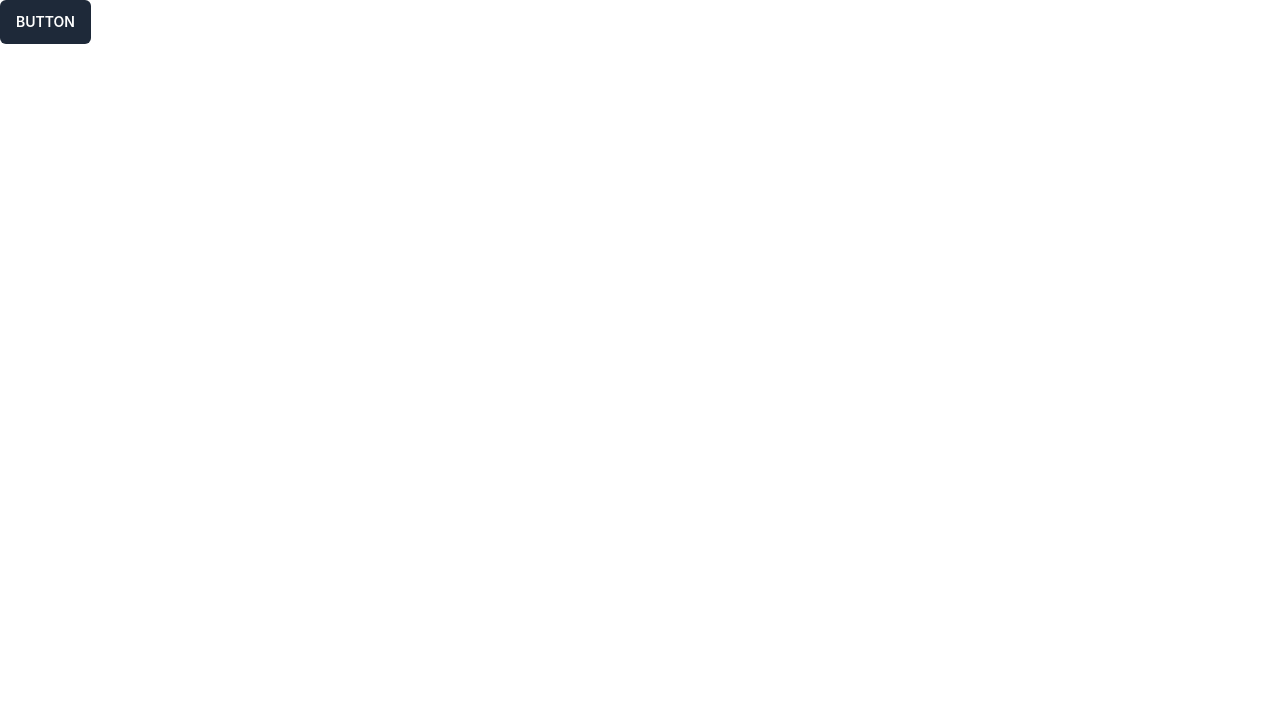
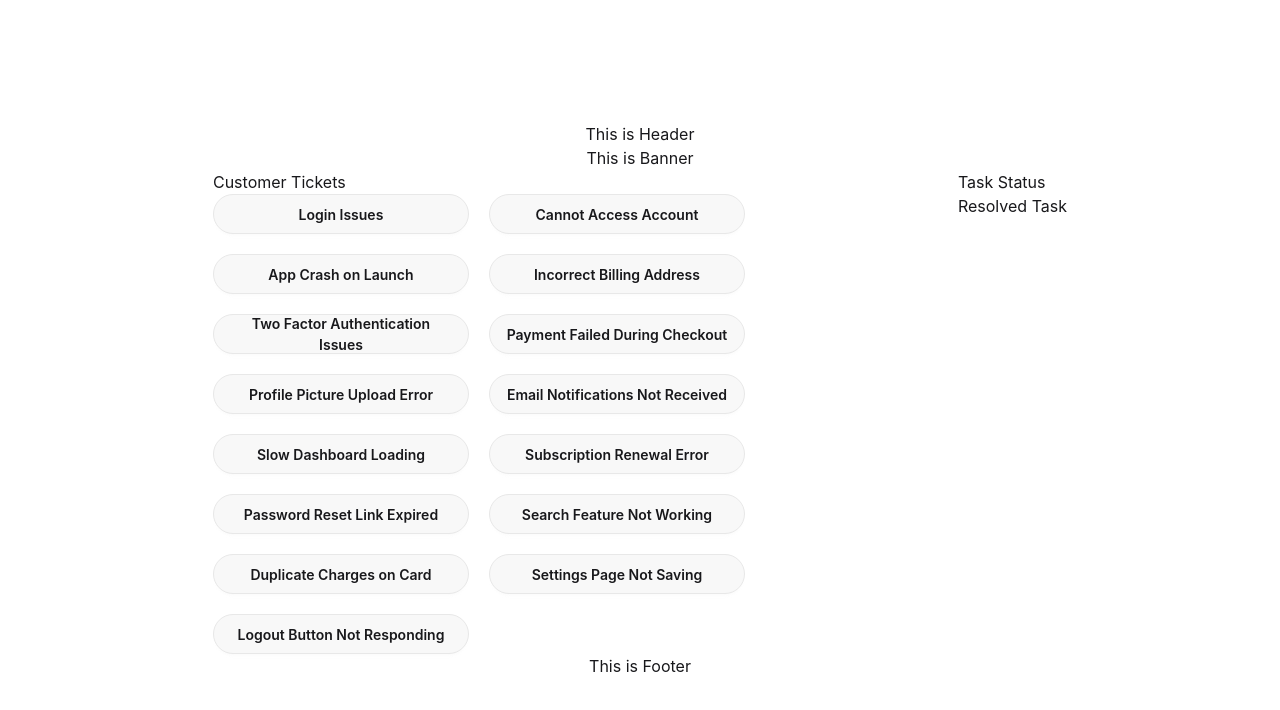
Before and after one commit to gwynbleiddrivia/MisResA2, a React (Vite) app in the folder customer-support-ticket-halcyon/: page / in a window 1280 px wide. Shown: the top 710 px of the page. Built offline with nearby package versions, Linux system fonts and the light colour scheme.

Commit message:
necessary components created, ticketsData fetched to TicketGrid

```diff
--- a/customer-support-ticket-halcyon/src/App.jsx
+++ b/customer-support-ticket-halcyon/src/App.jsx
@@ -1,13 +1,22 @@
 import './App.css'
-
+import Header from './Header'
+import Footer from './Footer'
+import MainSection from './MainSection'
+import Banner from './Banner'
 function App() {
 
   return (
     <>
-    <button
-  class="inline-block cursor-pointer rounded-md bg-gray-800 px-4 py-3 text-center text-sm font-semibold uppercase text-white transition duration-200 ease-in-out hover:bg-gray-900">
-  Button
-</button>
+    <div className="flex flex-col items-center justify-center h-screen">
+
+     <Header/>
+     <Banner/>
+     <MainSection/>
+     <Footer/>
+
+
+
+    </div>
     </>
   )
 }
--- /dev/null
+++ b/customer-support-ticket-halcyon/src/Banner.jsx
@@ -0,0 +1,7 @@
+import React from 'react'
+
+export default function Banner() {
+  return (
+    <div>This is Banner</div>
+  )
+}
--- /dev/null
+++ b/customer-support-ticket-halcyon/src/Footer.jsx
@@ -0,0 +1,7 @@
+import React from 'react'
+
+export default function Footer() {
+  return (
+    <div>This is Footer</div>
+  )
+}
--- /dev/null
+++ b/customer-support-ticket-halcyon/src/Header.jsx
@@ -0,0 +1,7 @@
+import React from 'react'
+
+export default function Header() {
+  return (
+    <div>This is Header</div>
+  )
+}
--- /dev/null
+++ b/customer-support-ticket-halcyon/src/MainSection.jsx
@@ -0,0 +1,14 @@
+import React, { useState } from 'react'
+import ticketsData from './data/ticketsData'
+import TicketGrid from './TicketGrid'
+import Status from './Status'
+
+
+export default function MainSection() {
+  return (
+    <div className="flex justify-evenly w-full">
+        <TicketGrid/>
+        <Status/>
+    </div>
+  )
+}
--- /dev/null
+++ b/customer-support-ticket-halcyon/src/Status.jsx
@@ -0,0 +1,18 @@
+import React from 'react'
+import tickets from './data/ticketsData'
+
+
+export default function Status() {
+  return (
+    <>
+   <div className="flex flex-col">
+    <div className="flex flex-col">
+      <p className="">Task Status</p>
+    </div>
+    <div className="flex flex-col">
+      <p className="">Resolved Task</p>
+    </div>
+  </div>
+    </>
+  )
+}
--- /dev/null
+++ b/customer-support-ticket-halcyon/src/TicketGrid.jsx
@@ -0,0 +1,20 @@
+import React, { useState } from 'react'
+import ticketsData from './data/ticketsData'
+
+
+
+export default function TicketGrid() {
+  return (
+    <>
+    <div className="flex flex-col">
+
+    <div>Customer Tickets</div>
+    <div className="grid grid-cols-2 gap-5">
+      {ticketsData.filter(ticket => ticket.ticketGrid).map(({id, title})=>(
+        <button key={id} className="btn w-64 rounded-full">{title}</button>
+      ))}
+    </div>
+    </div>
+    </>
+  )
+}
--- a/customer-support-ticket-halcyon/src/data/tickets.js
+++ /dev/null
@@ -1,183 +0,0 @@
-const tickets = [
-{
-id: 0,
-title: "Login Issues",
-description: "User cannot log into the account despite correct credentials.",
-customer: "Sarah Ahmed",
-priority: "HIGH PRIORITY",
-status: "Open",
-createdAt: "2026-01-12",
-ticketGrid: true,
-taskStatus: false,
-resolvedTask: false
-},
-{
-id: 1,
-title: "Cannot Access Account",
-description: "Customer reports account access failure after password reset.",
-customer: "David Miller",
-priority: "HIGH PRIORITY",
-status: "Open",
-createdAt: "2026-02-03",
-ticketGrid: true,
-taskStatus: false,
-resolvedTask: false
-},
-{
-id: 2,
-title: "App Crash on Launch",
-description: "Mobile app crashes immediately after opening.",
-customer: "Aisha Rahman",
-priority: "HIGH PRIORITY",
-status: "Open",
-createdAt: "2026-02-14",
-ticketGrid: true,
-taskStatus: false,
-resolvedTask: false
-},
-{
-id: 3,
-title: "Incorrect Billing Address",
-description: "Billing page shows an outdated address after update.",
-customer: "John Carter",
-priority: "MEDIUM PRIORITY",
-status: "Open",
-createdAt: "2026-01-28",
-ticketGrid: true,
-taskStatus: false,
-resolvedTask: false
-},
-{
-id: 4,
-title: "Two Factor Authentication Issues",
-description: "User not receiving authentication code via SMS.",
-customer: "Fatima Khan",
-priority: "HIGH PRIORITY",
-status: "Open",
-createdAt: "2026-03-02",
-ticketGrid: true,
-taskStatus: false,
-resolvedTask: false
-},
-{
-id: 5,
-title: "Payment Failed During Checkout",
-description: "Customer reports payment declined despite sufficient balance.",
-customer: "Michael Brown",
-priority: "MEDIUM PRIORITY",
-status: "Open",
-createdAt: "2026-01-09",
-ticketGrid: true,
-taskStatus: false,
-resolvedTask: false
-},
-{
-id: 6,
-title: "Profile Picture Upload Error",
-description: "User unable to upload profile image from gallery.",
-customer: "Nusrat Jahan",
-priority: "LOW PRIORITY",
-status: "Open",
-createdAt: "2026-02-19",
-ticketGrid: true,
-taskStatus: false,
-resolvedTask: false
-},
-{
-id: 7,
-title: "Email Notifications Not Received",
-description: "Customer not receiving account notification emails.",
-customer: "Daniel Lee",
-priority: "MEDIUM PRIORITY",
-status: "Open",
-createdAt: "2026-03-05",
-ticketGrid: true,
-taskStatus: false,
-resolvedTask: false
-},
-{
-id: 8,
-title: "Slow Dashboard Loading",
-description: "Dashboard takes unusually long time to load.",
-customer: "Rafiul Karim",
-priority: "LOW PRIORITY",
-status: "Open",
-createdAt: "2026-01-21",
-ticketGrid: true,
-taskStatus: false,
-resolvedTask: false
-},
-{
-id: 9,
-title: "Subscription Renewal Error",
-description: "System fails to renew subscription automatically.",
-customer: "Emily Watson",
-priority: "MEDIUM PRIORITY",
-status: "Open",
-createdAt: "2026-02-11",
-ticketGrid: true,
-taskStatus: false,
-resolvedTask: false
-},
-{
-id: 10,
-title: "Password Reset Link Expired",
-description: "Reset link expires immediately after opening.",
-customer: "Omar Faruq",
-priority: "HIGH PRIORITY",
-status: "Open",
-createdAt: "2026-02-26",
-ticketGrid: true,
-taskStatus: false,
-resolvedTask: false
-},
-{
-id: 11,
-title: "Search Feature Not Working",
-description: "Search returns empty results even for valid queries.",
-customer: "Sophia Martinez",
-priority: "LOW PRIORITY",
-status: "Open",
-createdAt: "2026-03-01",
-ticketGrid: true,
-taskStatus: false,
-resolvedTask: false
-},
-{
-id: 12,
-title: "Duplicate Charges on Card",
-description: "Customer sees duplicate payment charges in billing.",
-customer: "Imran Hossain",
-priority: "HIGH PRIORITY",
-status: "Open",
-createdAt: "2026-01-30",
-ticketGrid: true,
-taskStatus: false,
-resolvedTask: false
-},
-{
-id: 13,
-title: "Settings Page Not Saving",
-description: "Changes in account settings revert after refresh.",
-customer: "Lina Chowdhury",
-priority: "MEDIUM PRIORITY",
-status: "Open",
-createdAt: "2026-02-22",
-ticketGrid: true,
-taskStatus: false,
-resolvedTask: false
-},
-{
-id: 14,
-title: "Logout Button Not Responding",
-description: "Clicking logout does not end the user session.",
-customer: "James Wilson",
-priority: "LOW PRIORITY",
-status: "Open",
-createdAt: "2026-03-07",
-ticketGrid: true,
-taskStatus: false,
-resolvedTask: false
-}
-];
-export default tickets
--- /dev/null
+++ b/customer-support-ticket-halcyon/src/data/ticketsData.js
@@ -0,0 +1,183 @@
+const ticketsData = [
+{
+id: 0,
+title: "Login Issues",
+description: "User cannot log into the account despite correct credentials.",
+customer: "Sarah Ahmed",
+priority: "HIGH PRIORITY",
+status: "Open",
+createdAt: "2026-01-12",
+ticketGrid: true,
+taskStatus: false,
+resolvedTask: false
+},
+{
+id: 1,
+title: "Cannot Access Account",
+description: "Customer reports account access failure after password reset.",
+customer: "David Miller",
+priority: "HIGH PRIORITY",
+status: "Open",
+createdAt: "2026-02-03",
+ticketGrid: true,
+taskStatus: false,
+resolvedTask: false
+},
+{
+id: 2,
+title: "App Crash on Launch",
+description: "Mobile app crashes immediately after opening.",
+customer: "Aisha Rahman",
+priority: "HIGH PRIORITY",
+status: "Open",
+createdAt: "2026-02-14",
+ticketGrid: true,
+taskStatus: false,
+resolvedTask: false
+},
+{
+id: 3,
+title: "Incorrect Billing Address",
+description: "Billing page shows an outdated address after update.",
+customer: "John Carter",
+priority: "MEDIUM PRIORITY",
+status: "Open",
+createdAt: "2026-01-28",
+ticketGrid: true,
+taskStatus: false,
+resolvedTask: false
+},
+{
+id: 4,
+title: "Two Factor Authentication Issues",
+description: "User not receiving authentication code via SMS.",
+customer: "Fatima Khan",
+priority: "HIGH PRIORITY",
+status: "Open",
+createdAt: "2026-03-02",
+ticketGrid: true,
+taskStatus: false,
+resolvedTask: false
+},
+{
+id: 5,
+title: "Payment Failed During Checkout",
+description: "Customer reports payment declined despite sufficient balance.",
+customer: "Michael Brown",
+priority: "MEDIUM PRIORITY",
+status: "Open",
+createdAt: "2026-01-09",
+ticketGrid: true,
+taskStatus: false,
+resolvedTask: false
+},
+{
+id: 6,
+title: "Profile Picture Upload Error",
+description: "User unable to upload profile image from gallery.",
+customer: "Nusrat Jahan",
+priority: "LOW PRIORITY",
+status: "Open",
+createdAt: "2026-02-19",
+ticketGrid: true,
+taskStatus: false,
+resolvedTask: false
+},
+{
+id: 7,
+title: "Email Notifications Not Received",
+description: "Customer not receiving account notification emails.",
+customer: "Daniel Lee",
+priority: "MEDIUM PRIORITY",
+status: "Open",
+createdAt: "2026-03-05",
+ticketGrid: true,
+taskStatus: false,
+resolvedTask: false
+},
+{
+id: 8,
+title: "Slow Dashboard Loading",
+description: "Dashboard takes unusually long time to load.",
+customer: "Rafiul Karim",
+priority: "LOW PRIORITY",
+status: "Open",
+createdAt: "2026-01-21",
+ticketGrid: true,
+taskStatus: false,
+resolvedTask: false
+},
+{
+id: 9,
+title: "Subscription Renewal Error",
+description: "System fails to renew subscription automatically.",
+customer: "Emily Watson",
+priority: "MEDIUM PRIORITY",
+status: "Open",
+createdAt: "2026-02-11",
+ticketGrid: true,
+taskStatus: false,
+resolvedTask: false
+},
+{
+id: 10,
+title: "Password Reset Link Expired",
+description: "Reset link expires immediately after opening.",
+customer: "Omar Faruq",
+priority: "HIGH PRIORITY",
+status: "Open",
+createdAt: "2026-02-26",
+ticketGrid: true,
+taskStatus: false,
+resolvedTask: false
+},
+{
+id: 11,
+title: "Search Feature Not Working",
+description: "Search returns empty results even for valid queries.",
+customer: "Sophia Martinez",
+priority: "LOW PRIORITY",
+status: "Open",
+createdAt: "2026-03-01",
+ticketGrid: true,
+taskStatus: false,
+resolvedTask: false
+},
+{
+id: 12,
+title: "Duplicate Charges on Card",
+description: "Customer sees duplicate payment charges in billing.",
+customer: "Imran Hossain",
+priority: "HIGH PRIORITY",
+status: "Open",
+createdAt: "2026-01-30",
+ticketGrid: true,
+taskStatus: false,
+resolvedTask: false
+},
+{
+id: 13,
+title: "Settings Page Not Saving",
+description: "Changes in account settings revert after refresh.",
+customer: "Lina Chowdhury",
+priority: "MEDIUM PRIORITY",
+status: "Open",
+createdAt: "2026-02-22",
+ticketGrid: true,
+taskStatus: false,
+resolvedTask: false
+},
+{
+id: 14,
+title: "Logout Button Not Responding",
+description: "Clicking logout does not end the user session.",
+customer: "James Wilson",
+priority: "LOW PRIORITY",
+status: "Open",
+createdAt: "2026-03-07",
+ticketGrid: true,
+taskStatus: false,
+resolvedTask: false
+}
+];
+export default ticketsData
```
